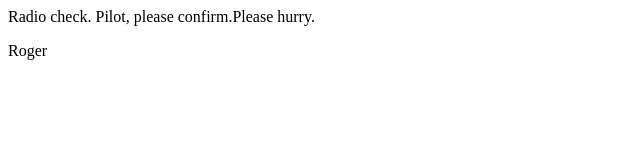
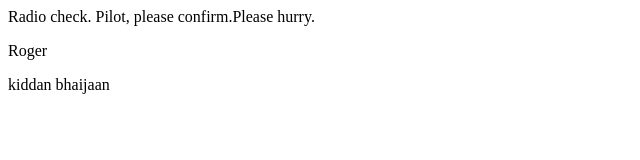
Before and after one commit to adrjg/communication-log, a plain HTML site: page index.html in a window 1280 px wide. Shown: the whole page, without its empty margins (0-640 px from the left). Drawn offline with Linux system fonts and the light colour scheme.

Commit message:
Started communication log

```diff
--- a/index.html
+++ b/index.html
@@ -2,5 +2,6 @@
 <body>
    <p>Radio check. Pilot, please confirm.Please hurry.</p>
    <p> Roger</p>
+   <p> kiddan bhaijaan</p>
 </body>
 </html>
```
